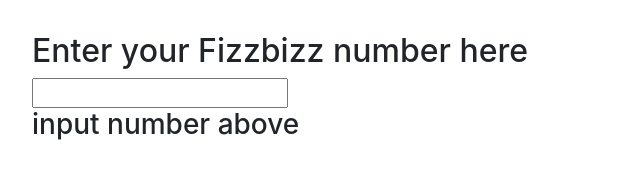
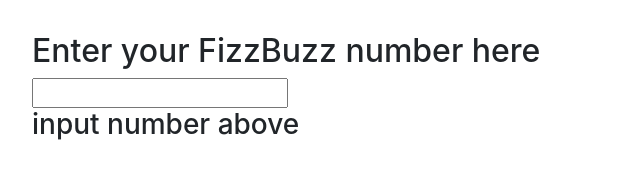
Before and after one commit to sho10/fizzbizz, a plain HTML site: page index.html in a window 1280 px wide. Shown: the whole page, without its empty margins (0-640 px from the left). Drawn offline with nearby package versions, Linux system fonts and the light colour scheme.

Commit message:
changed spelling mistake

```diff
--- a/index.html
+++ b/index.html
@@ -10,7 +10,7 @@
 <body>
 
 <div class = "form">
-  <h2>Enter your Fizzbizz number here</h2>
+  <h2>Enter your FizzBuzz number here</h2>
   <form>
     <input type="number" id="number" name="Type in a number">
   </form>
```
